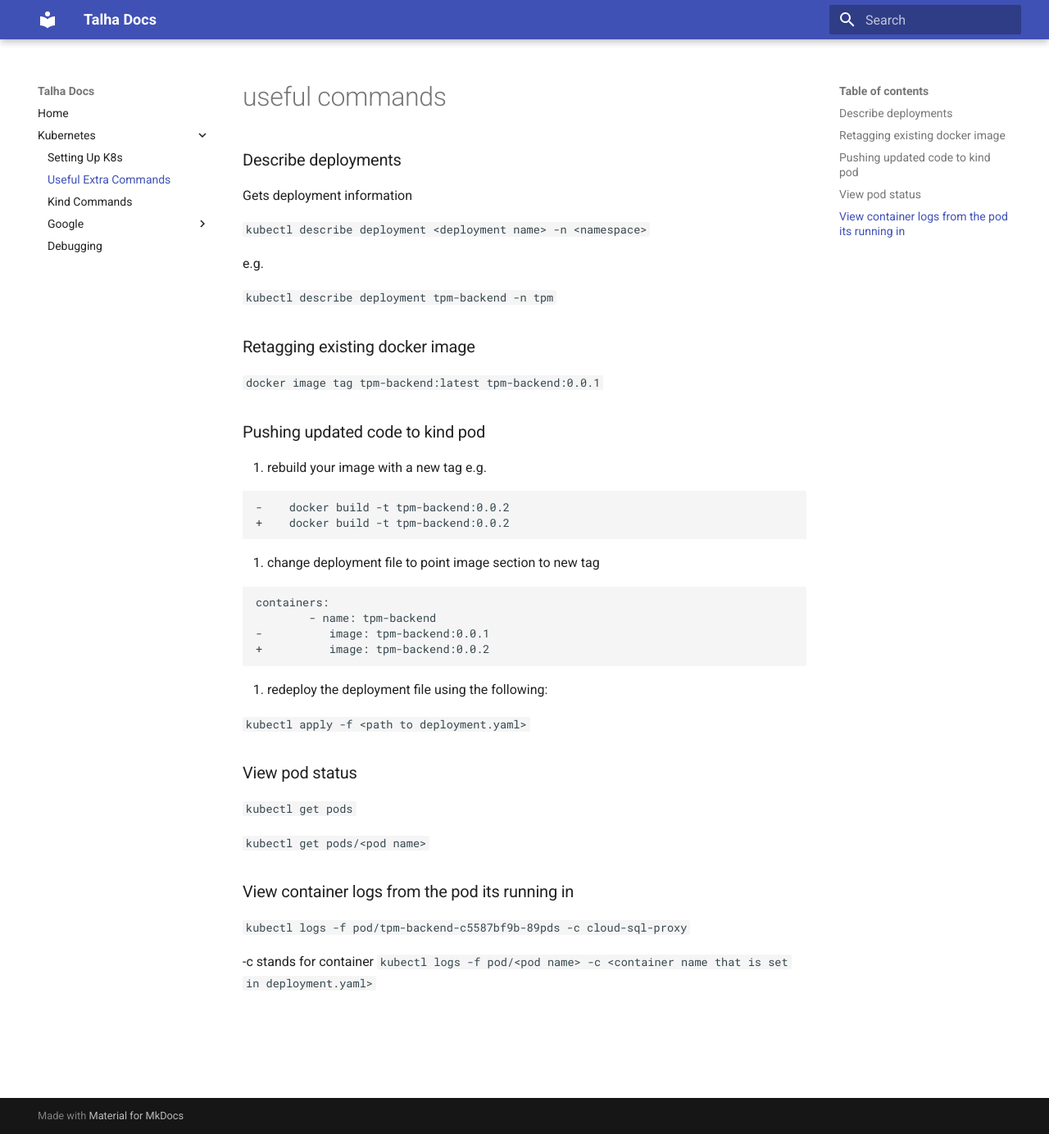
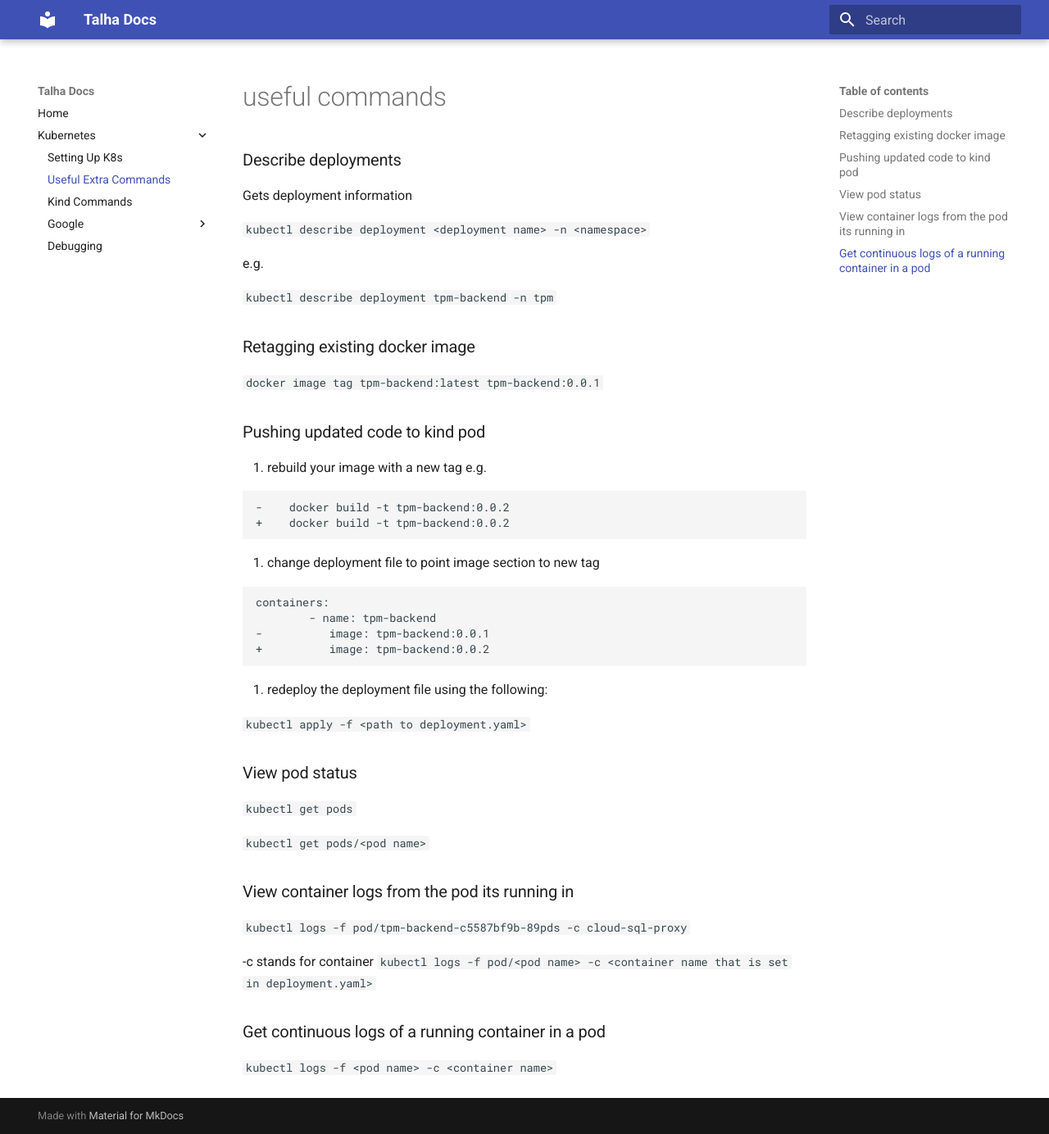
Before and after one commit to TRafi9/documentation, an MkDocs documentation site: the page built from docs/kubernetes/usefulCommands.md, in a window 1280 px wide and 1384 px high. Shown: the whole window at 82% size. Built offline with MkDocs 1.6.1 and Material for MkDocs 9.7.7, drawn with Linux system fonts in a browser that asks for light colours.

Commit message:
adding more useful commands

```diff
--- a/docs/kubernetes/usefulCommands.md
+++ b/docs/kubernetes/usefulCommands.md
@@ -48,3 +48,7 @@ containers:
 
 -c stands for container
 `kubectl logs -f pod/<pod name> -c <container name that is set in deployment.yaml>`
+
+### Get continuous logs of a running container in a pod
+
+`kubectl logs -f <pod name> -c <container name>`
```
